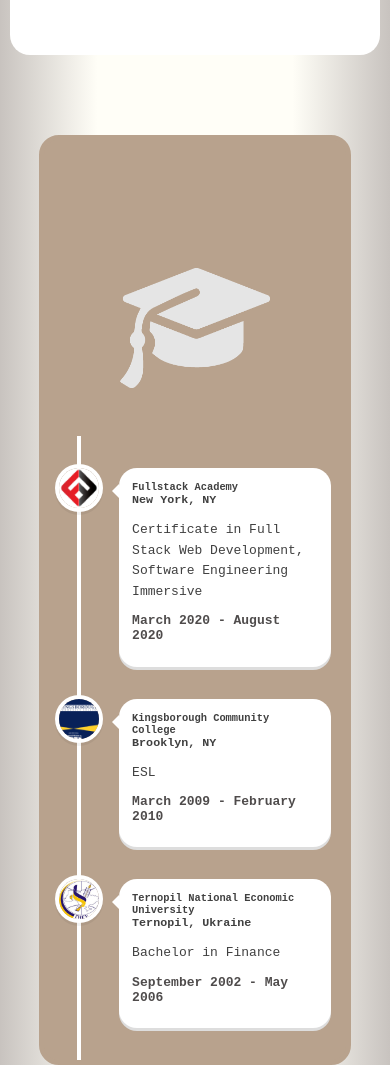
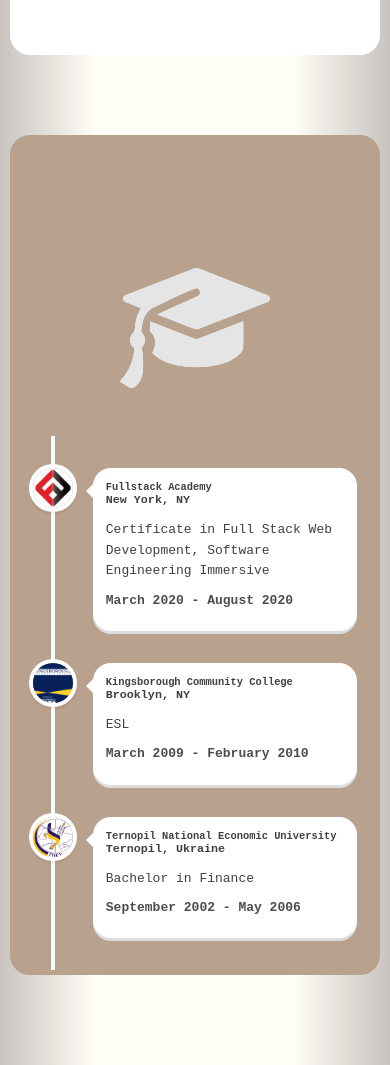
Before and after one commit to vasylsemak/My-Website, a Gatsby site: page / in a window 390 px wide. Shown: the part 4360-5425 px from the top of the page. Built offline with nearby package versions, Linux system fonts and the light colour scheme; Gatsby itself is replaced by a stand-in of ours.

Commit message:
adjust @media scss Education comp

```diff
--- a/src/components/education.scss
+++ b/src/components/education.scss
@@ -66,6 +66,7 @@
 
 @media (max-width: 660px) {
   #education {
+    margin: 0 2.5%;
     .timeline-container {
       width: 90%;
       .vertical-timeline-element-date {
```
